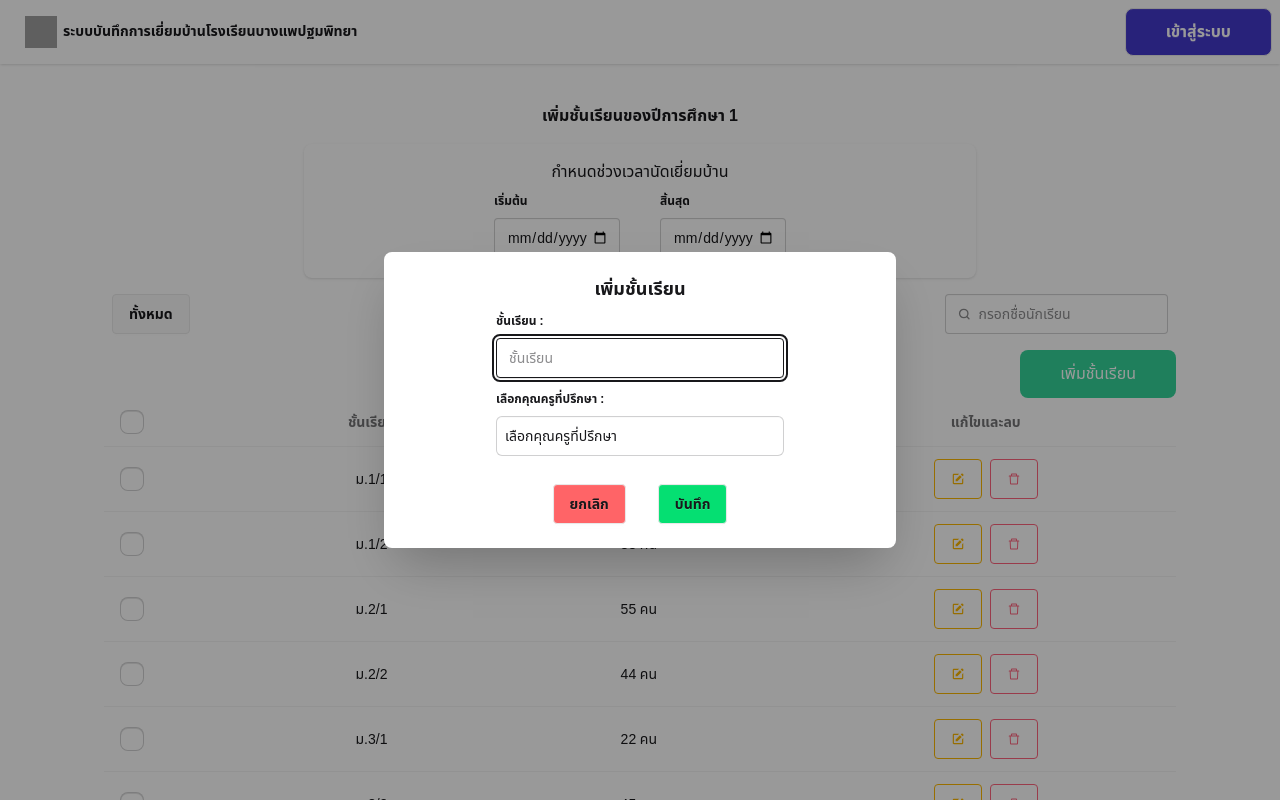
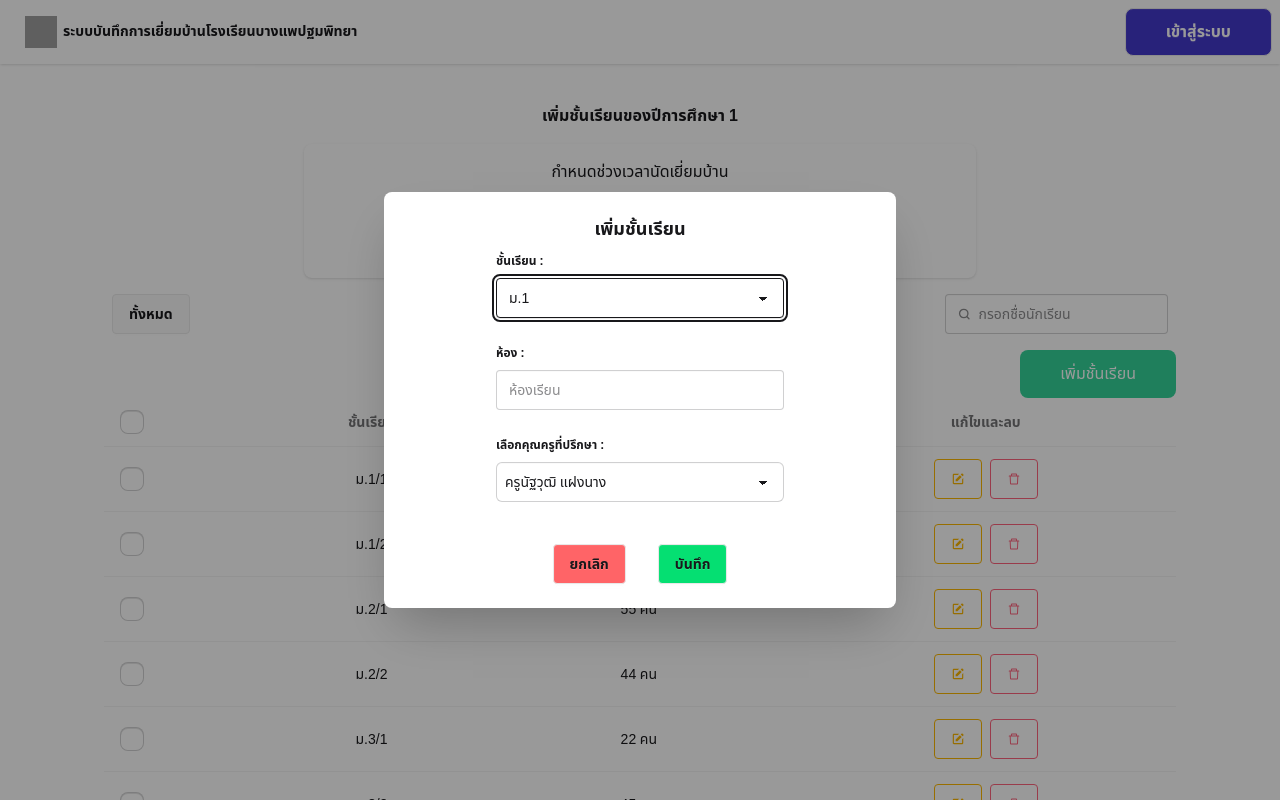
Before and after one commit to Punsano26/ProjectVisitHome, a Next.js app: page /admin/add-class/1 in a window 1280 px wide. Both pictures are taken after a click on the button "เพิ่มชั้นเรียน". Shown: the top 800 px of the page. Built offline with nearby package versions, Linux system fonts and the light colour scheme; no server answers; grey boxes are pictures that could not be loaded.

Commit message:
Add validate add class

```diff
--- a/src/components/modals/addclass.jsx
+++ b/src/components/modals/addclass.jsx
@@ -3,14 +3,24 @@ import * as yup from "yup";
 import { useFormik } from "formik";
 
 const addclass = () => {
-  const formik = useFormik({
+  const { handleChange, values, handleBlur, errors, touched, handleSubmit } =
+    useFormik({
       initialValues: {
-      classroom: "",
+        grade: "",
+        room: "",
         advisor: "",
       },
       validationSchema: yup.object().shape({
-      classroom: yup.string().matches()
+        grade: yup.string().required("กรุณาเลือกชั้นเรียน"),
+        room: yup
+          .string()
+          .matches(/^\d+$/, { message: "กรุณากรอกเป็นตัวเลข" })
+          .required("กรุณากรอกห้องเรียน"),
+        advisor: yup.string().required("กรุณาเลือกครูที่ปรึกษา"),
       }),
+      onSubmit: (values) => {
+        console.log(values);
+      },
     });
   return (
     <dialog id="add_class" className="modal">
@@ -19,27 +29,60 @@ const addclass = () => {
         <div className="flex flex-col items-center justify-center">
           <fieldset className="fieldset">
             <legend className="fieldset-legend">ชั้นเรียน :</legend>
+            <select
+              className="select validator w-64 md:w-72"
+              name="grade"
+              value={values.grade}
+              onBlur={handleBlur}
+              onChange={handleChange}
+            >
+              <option value="1">ม.1</option>
+              <option value="2">ม.2</option>
+              <option value="3">ม.3</option>
+              <option value="4">ม.4</option>
+              <option value="5">ม.5</option>
+              <option value="6">ม.6</option>
+            </select>
+            <div className="validator-hint">{errors.grade}</div>
+          </fieldset>
+          <fieldset className="fieldset">
+            <legend className="fieldset-legend">ห้อง :</legend>
             <input
               type="text"
-              className="input w-64 md:w-72"
-              placeholder="ชั้นเรียน"
+              className="input validator w-64 md:w-72"
+              placeholder="ห้องเรียน"
+              name="room"
+              pattern="\d+"
+              required
+              value={values.room}
+              onBlur={handleBlur}
+              onChange={handleChange}
             />
+            <div className="validator-hint">{errors.room}</div>
           </fieldset>
           <fieldset className="fieldset">
             <legend className="fieldset-legend">เลือกคุณครูที่ปรึกษา :</legend>
-            <select className="input w-64 md:w-72 border rounded-md p-2">
-              <option value="">เลือกคุณครูที่ปรึกษา</option>
-              <option value="mr">ครูนัฐวุฒ แฝงนาง</option>
-              <option value="mrs">ครูภูวดล ปิ่ยกูล</option>
-              <option value="ms">ครูนงรักษ์ ทับบัว</option>
+            <select
+              className="select validator w-64 md:w-72 border rounded-md p-2"
+              name="advisor"
+              onBlur={handleBlur}
+              onChange={handleChange}
+              value={values.advisor}
+            >
+              <option value="ครูนัฐวุฒิ แฝงนาง">ครูนัฐวุฒิ แฝงนาง</option>
+              <option value="ครูภูวดล ปิ่ยกูล">ครูภูวดล ปิ่ยกูล</option>
+              <option value="ครูนงรักษ์ ทับบัว">ครูนงรักษ์ ทับบัว</option>
             </select>
+            <div className="validator-hint">{errors.advisor}</div>
           </fieldset>
         </div>
 
         <div className="modal-action">
           <form method="dialog mt-2">
             <button className="btn bg-red-400 mr-8">ยกเลิก</button>
-            <button className="btn bg-green-400">บันทึก</button>
+            <button onClick={handleSubmit} className="btn bg-green-400">
+              บันทึก
+            </button>
           </form>
         </div>
       </div>
```
Also changed, not shown: src/app/admin/classroom/[year]/[id]/page.jsx (renamed from src/app/admin/classroom/page.jsx). Lines whose indentation alone changed are shown as unchanged.
